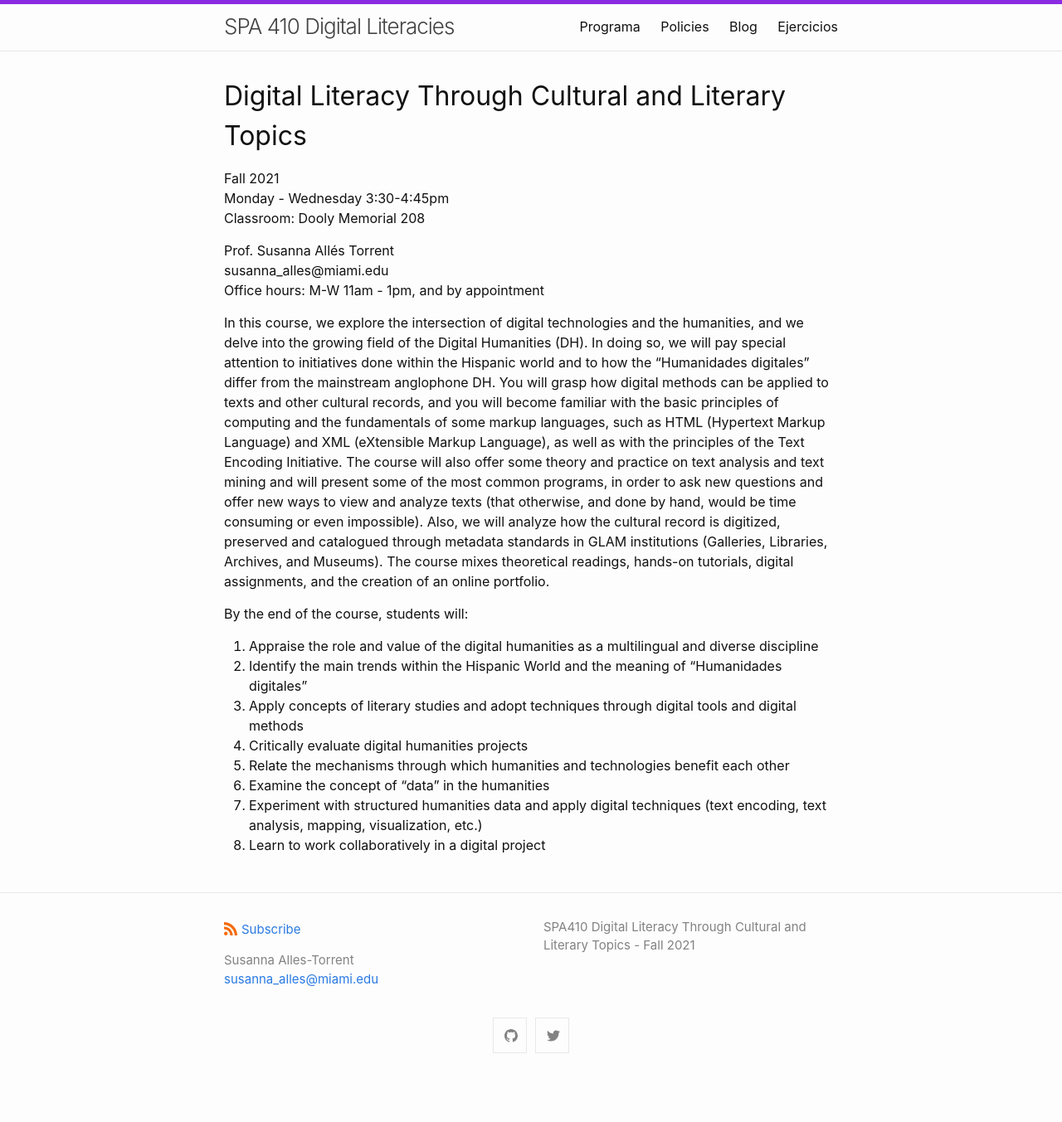
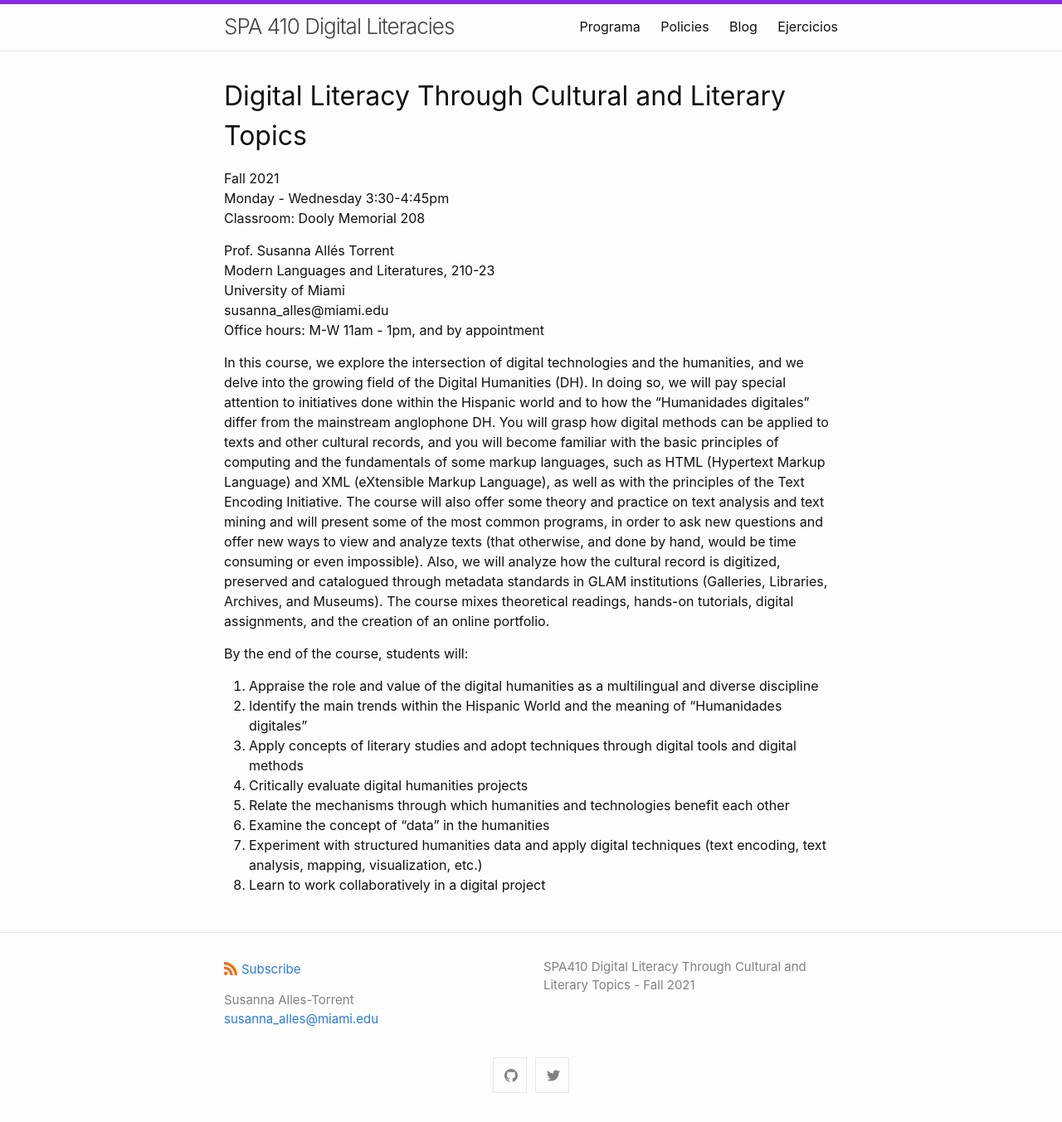
Before and after one commit to susannalles/SPA410, a Jekyll site: the page built from index.md, in a window 1280 px wide. Shown: the whole page at 83% size. Built offline with Jekyll 4.4.1, drawn with Linux system fonts in a browser that asks for light colours; before the commit the page ends 1305 px from its top, so only the background shows below that.

Commit message:
Update index.md

```diff
--- a/index.md
+++ b/index.md
@@ -12,6 +12,8 @@ Monday - Wednesday 3:30-4:45pm\
 Classroom: Dooly Memorial 208
 
 Prof. Susanna Allés Torrent\
+Modern Languages and Literatures, 210-23\
+University of Miami\
 susanna_alles@miami.edu\
 Office hours: M-W 11am - 1pm, and by appointment
 
```
